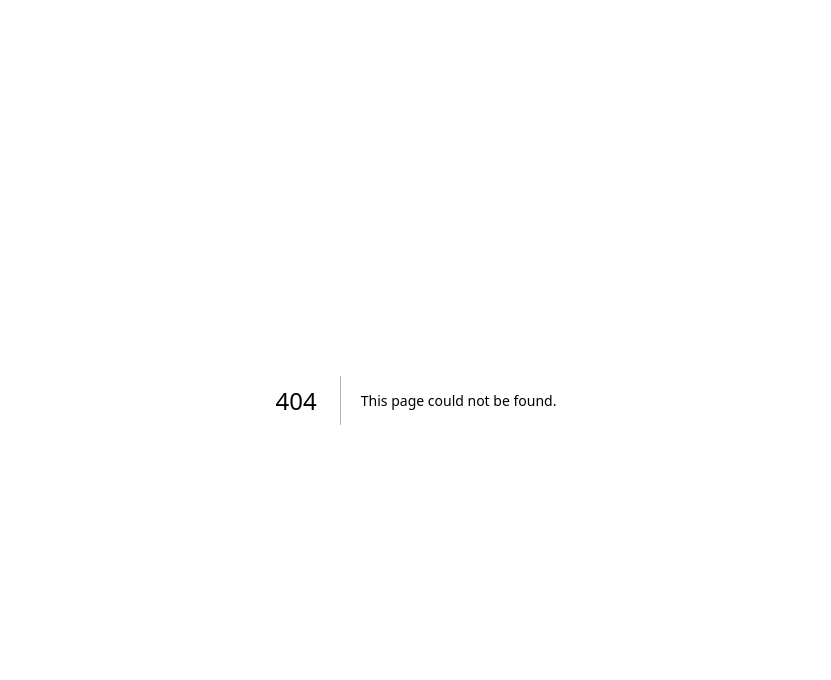
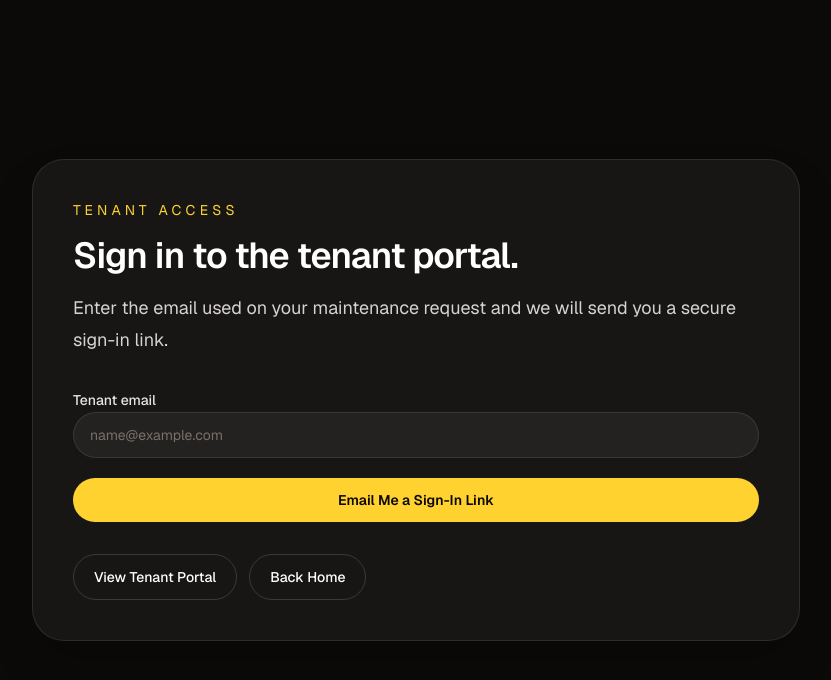
Before and after one commit to chris96/WorkOrderSoftware, a Next.js app: page /tenant/sign-in in a window 1280 px wide. Before the commit this address had no page. Shown: the top 680 px of the page, without its empty margins (224-1055 px from the left). Built offline with nearby package versions, Linux system fonts and the light colour scheme; no server answers.

Commit message:
Add tenant magic-link sign-in flow

```diff
--- /dev/null
+++ b/src/app/api/tenant/auth/magic-link/route.ts
@@ -0,0 +1,62 @@
+import { NextResponse } from "next/server";
+
+import { createServerSupabaseClient } from "@/lib/supabase/server";
+import { tenantMagicLinkSchema } from "@/lib/validation/tenant-auth";
+
+export async function POST(request: Request) {
+  const supabase = await createServerSupabaseClient();
+
+  try {
+    const payload = await request.json();
+    const parsed = tenantMagicLinkSchema.safeParse(payload);
+
+    if (!parsed.success) {
+      return NextResponse.json(
+        {
+          ok: false,
+          message:
+            parsed.error.issues[0]?.message ??
+            "Please enter a valid tenant email address.",
+        },
+        { status: 400 }
+      );
+    }
+
+    const redirectTo = new URL("/auth/callback?next=/tenant/requests", request.url);
+
+    const { error } = await supabase.auth.signInWithOtp({
+      email: parsed.data.email.trim().toLowerCase(),
+      options: {
+        emailRedirectTo: redirectTo.toString(),
+        shouldCreateUser: true,
+      },
+    });
+
+    if (error) {
+      return NextResponse.json(
+        {
+          ok: false,
+          message: error.message,
+        },
+        { status: 500 }
+      );
+    }
+
+    return NextResponse.json({
+      ok: true,
+      message:
+        "Magic link sent. Check your email to access the tenant portal.",
+    });
+  } catch (error) {
+    return NextResponse.json(
+      {
+        ok: false,
+        message:
+          error instanceof Error
+            ? error.message
+            : "Unable to send the tenant access link.",
+      },
+      { status: 500 }
+    );
+  }
+}
--- /dev/null
+++ b/src/app/auth/callback/route.ts
@@ -0,0 +1,23 @@
+import { NextResponse } from "next/server";
+
+import { createServerSupabaseClient } from "@/lib/supabase/server";
+
+export async function GET(request: Request) {
+  const requestUrl = new URL(request.url);
+  const code = requestUrl.searchParams.get("code");
+  const next = requestUrl.searchParams.get("next") || "/tenant/requests";
+  const redirectUrl = new URL(next, request.url);
+
+  if (!code) {
+    return NextResponse.redirect(new URL("/tenant/sign-in?error=missing_code", request.url));
+  }
+
+  const supabase = await createServerSupabaseClient();
+  const { error } = await supabase.auth.exchangeCodeForSession(code);
+
+  if (error) {
+    return NextResponse.redirect(new URL("/tenant/sign-in?error=invalid_link", request.url));
+  }
+
+  return NextResponse.redirect(redirectUrl);
+}
--- a/src/app/tenant/page.tsx
+++ b/src/app/tenant/page.tsx
@@ -1,25 +1,40 @@
 import Link from "next/link";
+import { redirect } from "next/navigation";
 
-export default function TenantPage() {
+import { getOptionalTenantUser } from "@/lib/tenant-auth";
+
+export default async function TenantPage() {
+  const tenantUser = await getOptionalTenantUser();
+
+  if (tenantUser) {
+    redirect("/tenant/requests");
+  }
+
   return (
     <main className="flex flex-1 items-center justify-center px-6 py-16">
       <div className="w-full max-w-3xl rounded-[2rem] border border-white/10 bg-white/5 p-8 shadow-2xl shadow-black/30 backdrop-blur md:p-10">
-        <p className="text-sm uppercase tracking-[0.3em] text-amber-300">
-          Placeholder Route
-        </p>
+        <p className="text-sm uppercase tracking-[0.3em] text-amber-300">Phase 6</p>
         <h1 className="mt-4 text-4xl font-semibold tracking-tight text-white">
           Tenant Portal
         </h1>
         <p className="mt-4 max-w-2xl text-lg leading-8 text-stone-300">
-          This page will later show tenants their request history, active work
-          orders, and final repair reports.
+          Tenant access is now moving into active development. Use the sign-in flow
+          to request a secure magic link for your request history and final reports.
         </p>
-        <Link
-          href="/"
-          className="mt-8 inline-flex rounded-full border border-white/15 px-5 py-3 text-sm font-medium text-white transition hover:border-white/30 hover:bg-white/5"
-        >
-          Back Home
-        </Link>
+        <div className="mt-8 flex flex-wrap gap-3">
+          <Link
+            href="/tenant/sign-in"
+            className="inline-flex rounded-full bg-amber-300 px-5 py-3 text-sm font-medium text-stone-950 transition hover:bg-amber-200"
+          >
+            Tenant Sign-In
+          </Link>
+          <Link
+            href="/"
+            className="inline-flex rounded-full border border-white/15 px-5 py-3 text-sm font-medium text-white transition hover:border-white/30 hover:bg-white/5"
+          >
+            Back Home
+          </Link>
+        </div>
       </div>
     </main>
   );
--- /dev/null
+++ b/src/app/tenant/requests/page.tsx
@@ -0,0 +1,47 @@
+import Link from "next/link";
+
+import { requireTenantUser } from "@/lib/tenant-auth";
+
+export default async function TenantRequestsPage() {
+  const tenantUser = await requireTenantUser();
+
+  return (
+    <main className="flex flex-1 items-center justify-center px-6 py-16">
+      <div className="w-full max-w-3xl rounded-[2rem] border border-white/10 bg-white/5 p-8 shadow-2xl shadow-black/30 backdrop-blur md:p-10">
+        <p className="text-sm uppercase tracking-[0.3em] text-amber-300">
+          Tenant Portal
+        </p>
+        <h1 className="mt-4 text-4xl font-semibold tracking-tight text-white">
+          Your request history
+        </h1>
+        <p className="mt-4 max-w-2xl text-lg leading-8 text-stone-300">
+          Step 2 is now in place. Tenant magic-link access works and authenticated
+          tenants land in this protected area. The next step is to replace this
+          placeholder with the real request history view.
+        </p>
+
+        <div className="mt-8 rounded-[1.5rem] border border-white/10 bg-black/20 p-5 text-sm leading-7 text-stone-300">
+          <p>
+            <span className="font-medium text-white">Signed in as:</span>{" "}
+            {tenantUser.email}
+          </p>
+        </div>
+
+        <div className="mt-8 flex flex-wrap gap-3">
+          <Link
+            href="/tenant/sign-in"
+            className="rounded-full border border-white/15 px-5 py-3 text-sm font-medium text-white transition hover:border-white/30 hover:bg-white/5"
+          >
+            Back to Tenant Sign-In
+          </Link>
+          <Link
+            href="/"
+            className="rounded-full border border-white/15 px-5 py-3 text-sm font-medium text-white transition hover:border-white/30 hover:bg-white/5"
+          >
+            Back Home
+          </Link>
+        </div>
+      </div>
+    </main>
+  );
+}
--- /dev/null
+++ b/src/app/tenant/sign-in/page.tsx
@@ -0,0 +1,50 @@
+import Link from "next/link";
+
+import { getOptionalTenantUser } from "@/lib/tenant-auth";
+
+import { TenantSignInForm } from "./tenant-sign-in-form";
+
+export default async function TenantSignInPage() {
+  const tenantUser = await getOptionalTenantUser();
+
+  return (
+    <main className="flex flex-1 items-center justify-center px-6 py-16">
+      <div className="w-full max-w-3xl rounded-[2rem] border border-white/10 bg-white/5 p-8 shadow-2xl shadow-black/30 backdrop-blur md:p-10">
+        <p className="text-sm uppercase tracking-[0.3em] text-amber-300">
+          Tenant Access
+        </p>
+        <h1 className="mt-4 text-4xl font-semibold tracking-tight text-white">
+          Sign in to the tenant portal.
+        </h1>
+        <p className="mt-4 max-w-2xl text-lg leading-8 text-stone-300">
+          Enter the email used on your maintenance request and we will send you a
+          secure sign-in link.
+        </p>
+
+        {tenantUser ? (
+          <div className="mt-8 rounded-[1.25rem] border border-emerald-300/20 bg-emerald-400/10 px-4 py-3 text-sm leading-7 text-emerald-50">
+            You are already signed in as {tenantUser.email}. You can go directly to
+            your request history.
+          </div>
+        ) : null}
+
+        <TenantSignInForm />
+
+        <div className="mt-8 flex flex-wrap gap-3">
+          <Link
+            href="/tenant/requests"
+            className="rounded-full border border-white/15 px-5 py-3 text-sm font-medium text-white transition hover:border-white/30 hover:bg-white/5"
+          >
+            View Tenant Portal
+          </Link>
+          <Link
+            href="/"
+            className="rounded-full border border-white/15 px-5 py-3 text-sm font-medium text-white transition hover:border-white/30 hover:bg-white/5"
+          >
+            Back Home
+          </Link>
+        </div>
+      </div>
+    </main>
+  );
+}
--- /dev/null
+++ b/src/app/tenant/sign-in/tenant-sign-in-form.tsx
@@ -0,0 +1,84 @@
+"use client";
+
+import { FormEvent, useState } from "react";
+
+export function TenantSignInForm() {
+  const [email, setEmail] = useState("");
+  const [isSubmitting, setIsSubmitting] = useState(false);
+  const [message, setMessage] = useState<string | null>(null);
+  const [tone, setTone] = useState<"error" | "success" | "info">("info");
+
+  async function handleSubmit(event: FormEvent<HTMLFormElement>) {
+    event.preventDefault();
+    setMessage(null);
+    setIsSubmitting(true);
+
+    try {
+      const response = await fetch("/api/tenant/auth/magic-link", {
+        method: "POST",
+        headers: {
+          "Content-Type": "application/json",
+        },
+        body: JSON.stringify({
+          email,
+        }),
+      });
+
+      const payload = (await response.json()) as {
+        message: string;
+        ok: boolean;
+      };
+
+      setMessage(payload.message);
+      setTone(response.ok && payload.ok ? "success" : "error");
+
+      if (response.ok && payload.ok) {
+        setEmail("");
+      }
+    } finally {
+      setIsSubmitting(false);
+    }
+  }
+
+  return (
+    <form className="mt-8 space-y-5" onSubmit={handleSubmit}>
+      {message ? (
+        <div
+          className={`rounded-[1.25rem] border px-4 py-3 text-sm leading-7 ${
+            tone === "success"
+              ? "border-emerald-300/20 bg-emerald-400/10 text-emerald-50"
+              : tone === "error"
+                ? "border-rose-300/20 bg-rose-400/10 text-rose-100"
+                : "border-white/10 bg-black/20 text-stone-200"
+          }`}
+        >
+          {message}
+        </div>
+      ) : null}
+
+      <div className="space-y-2">
+        <label htmlFor="tenant-email" className="text-sm font-medium text-stone-200">
+          Tenant email
+        </label>
+        <input
+          id="tenant-email"
+          type="email"
+          autoComplete="email"
+          value={email}
+          onChange={(event) => setEmail(event.target.value)}
+          placeholder="name@example.com"
+          disabled={isSubmitting}
+          className="w-full rounded-[1.5rem] border border-white/10 bg-white/5 px-4 py-3 text-sm text-stone-100 outline-none transition placeholder:text-stone-500 focus:border-amber-300/60 disabled:cursor-not-allowed disabled:opacity-60"
+        />
+      </div>
+
+      <button
+        type="submit"
+        disabled={isSubmitting}
+        className="inline-flex w-full justify-center rounded-full bg-amber-300 px-5 py-3 text-sm font-semibold text-stone-950 transition hover:bg-amber-200 disabled:cursor-not-allowed disabled:bg-amber-200/60"
+      >
+        {isSubmitting ? "Sending Access Link..." : "Email Me a Sign-In Link"}
+      </button>
+    </form>
+  );
+}
--- /dev/null
+++ b/src/lib/validation/tenant-auth.ts
@@ -0,0 +1,7 @@
+import { z } from "zod";
+
+export const tenantMagicLinkSchema = z.object({
+  email: z.email("Please enter a valid email address."),
+});
+
+export type TenantMagicLinkValues = z.infer<typeof tenantMagicLinkSchema>;
```
